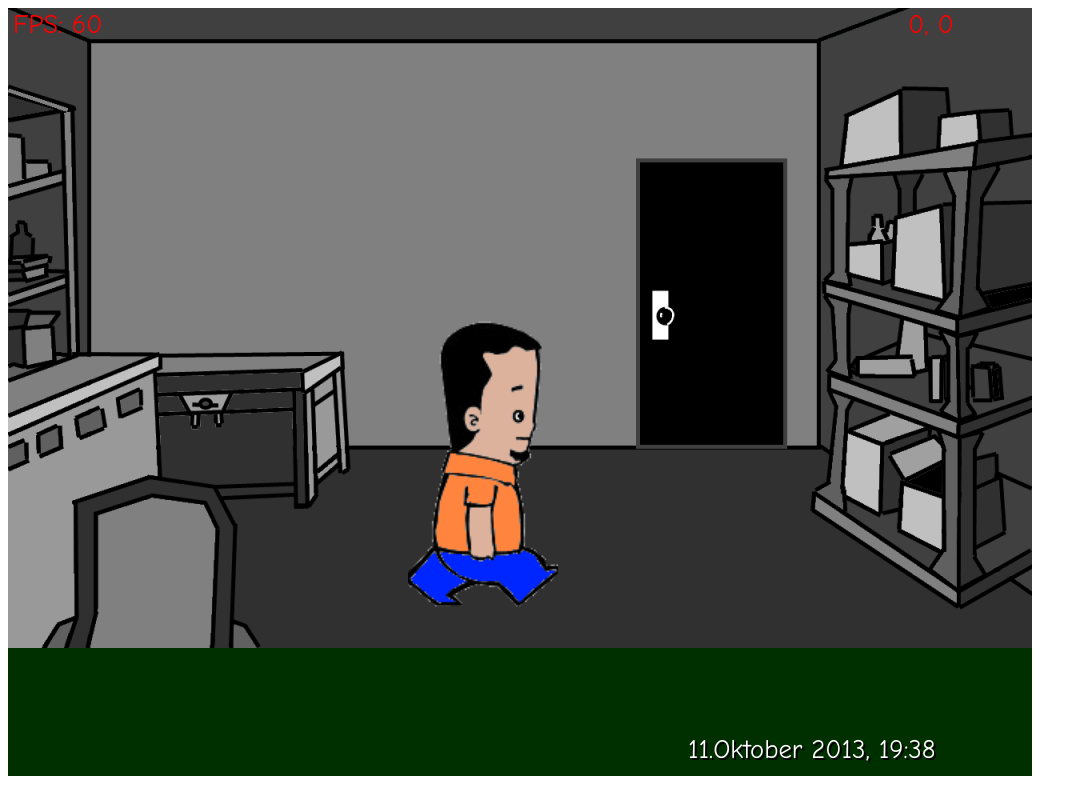
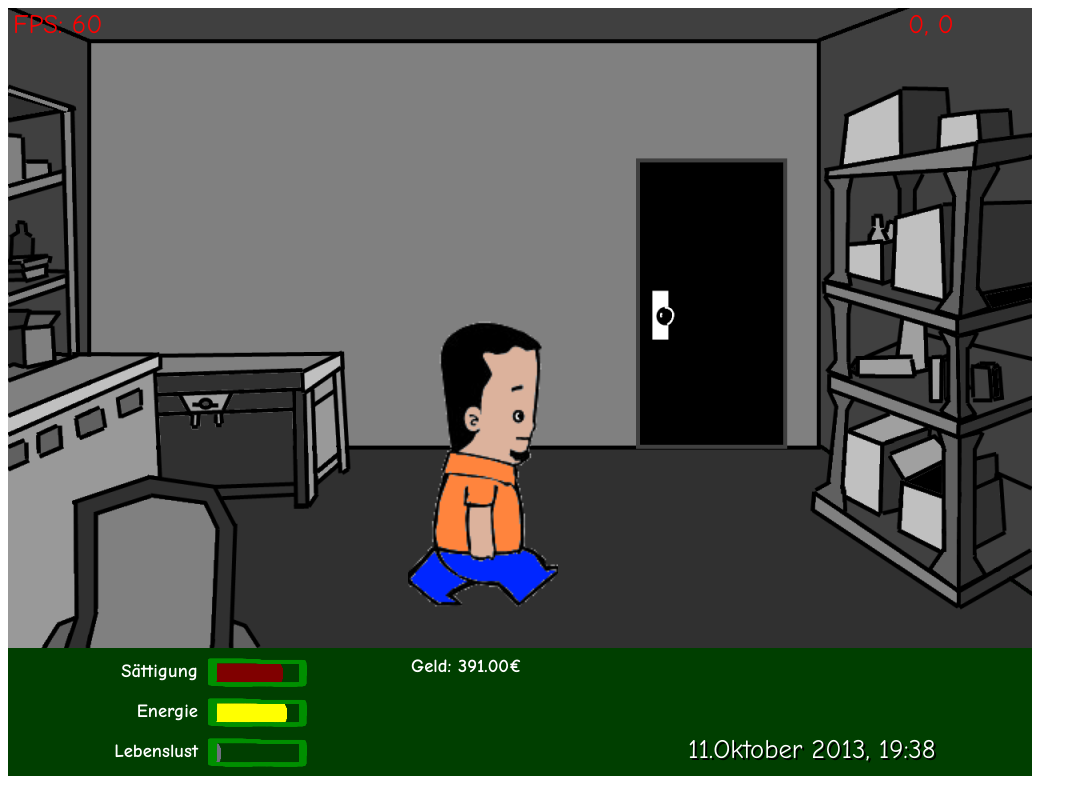
Before and after one commit to ReddogStone/hartz-wars-iv, a plain HTML site: page index.html in a window 1280 px wide. Shown: the whole page, without its empty margins (0-1087 px from the left). Drawn offline with Linux system fonts and the light colour scheme.

Commit message:
- Fixed a bug with the wrong combination of transform matrices - Adjusted the code to full usage of viewports

```diff
--- a/engine/progress.js
+++ b/engine/progress.js
@@ -21,6 +21,16 @@ function Progress(size, texture, fillRect, frameRect) {
 	this.addChild(this._frameSprite);
 }
 Progress.extends(Node, {
+	get z() {
+		return this._z;
+	},
+	set z(value) {
+		this._z = value;
+		if (this._fillSpriteLeft) { this._fillSpriteLeft.z = value; }
+		if (this._fillSpriteMiddle) { this._fillSpriteMiddle.z = value; }
+		if (this._fillSpriteRight) { this._fillSpriteRight.z = value; }
+		if (this._frameSprite) { this._frameSprite.z = value + 1; }
+	},
 	get frameColor() {
 		return this._frameSprite.color;
 	},
--- a/engine/viewport.js
+++ b/engine/viewport.js
@@ -1,10 +1,12 @@
 'use strict';
 
-function Viewport(rect) {
-	this.rect = Rect.clone(rect);
-	this.buffer = document.createElement('canvas');
-	this.buffer.width = rect.sx;
-	this.buffer.height = rect.sy;
+function Viewport(destRect, size) {
+	this.destRect = Rect.clone(destRect);
+	var size = size ? Size.clone(size) : new Size(destRect.sx, destRect.sy);
+	this.size = size;
+	this._buffer = document.createElement('canvas');
+	this._buffer.width = size.x;
+	this._buffer.height = size.y;
 }
 
 Viewport.extends(Object, {
@@ -20,7 +22,7 @@ Viewport.extends(Object, {
 				for (var childIndex = 0; childIndex < children.length; ++childIndex) {
 					var child = children[childIndex];
 					var childTransform = child.getTransform();
-					stack.push([child, childTransform.combine(transform)]);
+					stack.push([child, transform.combine(childTransform)]);
 				}
 
 				if (node.renderSelf) {
@@ -33,14 +35,18 @@ Viewport.extends(Object, {
 	render: function(context, scene) {
 		var flatList = this._gatherChildren(scene);
 		flatList.sort(function(a, b) {return (a.z - b.z);} );
+		var buffer = this._buffer;
+		var bufferContext = buffer.getContext('2d');
+		bufferContext.clearRect(0, 0, buffer.width, buffer.height);
+
 		for (var i = 0; i < flatList.length; ++i) {
 			var current = flatList[i];
 			var node = current[0];
 			var transform = current[1];
-			context.save();
-			transform.setToContext(context);
-			node.renderSelf(context);
-			context.restore();
+			transform.setToContext(bufferContext);
+			node.renderSelf(bufferContext);
 		}
+		var destRect = this.destRect;
+		context.drawImage(buffer, destRect.x, destRect.y, destRect.sx, destRect.sy);
 	}
 });
--- a/game/uiscene.js
+++ b/game/uiscene.js
@@ -7,8 +7,10 @@ var uiSceneTemplate = ( function() {
 			background: {
 				type: 'Sprite',
 				size: {x: 1024, y: 128},
-				pos: {x: 0, y: 640},
+				pos: {x: 0, y: 0},
+				scale: {x: 1, y: 1},
 				color: {green: 0.25},
+				z: 0
 			},
 			moneyLabel: {
 				type: 'Label',
@@ -16,14 +18,16 @@ var uiSceneTemplate = ( function() {
 				text: 'Geld: ',
 				font: {family: 'Comic Sans MS', size: 14, weight: 900},
 				color: Color.white,
-				pos: {x: 450, y: 650}
+				pos: {x: 450, y: 10},
+				z: 1
 			},
 			moneyAmountLabel: {
 				type: 'Label',
 				text: '100€',
 				font: {family: 'Comic Sans MS', size: 14, weight: 900},
 				color: Color.white,
-				pos: {x: 450, y: 650}
+				pos: {x: 450, y: 10},
+				z: 1
 			},
 			saturationProgress: {
 				type: 'Progress',
@@ -31,9 +35,10 @@ var uiSceneTemplate = ( function() {
 				texture: 'data/progress.png',
 				fillRect: {x: 0, y: 72, sx: 30, sy: 72},
 				frameRect: {x: 0, y: 0, sx: 215, sy: 72},
-				pos: {x: 200, y: 650},
+				pos: {x: 200, y: 10},
 				frameColor: {green: 0.56},
 				fillColor: {red: 0.5},
+				z: 1,
 				progress: 0.5,
 				children: {
 					label: {
@@ -52,9 +57,10 @@ var uiSceneTemplate = ( function() {
 				texture: 'data/progress.png',
 				fillRect: {x: 0, y: 72, sx: 30, sy: 72},
 				frameRect: {x: 0, y: 0, sx: 215, sy: 72},
-				pos: {x: 200, y: 690},
+				pos: {x: 200, y: 50},
 				frameColor: {green: 0.56},
 				fillColor: {red: 1, green: 1},
+				z: 1,
 				progress: 0.5,
 				children: {
 					label: {
@@ -73,9 +79,10 @@ var uiSceneTemplate = ( function() {
 				texture: 'data/progress.png',
 				fillRect: {x: 0, y: 72, sx: 30, sy: 72},
 				frameRect: {x: 0, y: 0, sx: 215, sy: 72},
-				pos: {x: 200, y: 730},
+				pos: {x: 200, y: 90},
 				frameColor: {green: 0.56},
 				fillColor: {red: 0.44, green: 0.44, blue: 0.5},
+				z: 1,
 				progress: 0.5,
 				children: {
 					label: {
--- a/index.html
+++ b/index.html
@@ -65,7 +65,8 @@
 	var g_root;
 	var g_player;
 
-	var g_mainViewport = new Viewport(new Rect(0, 0, 1024, 640));
+	var g_mainViewport = new Viewport(new Rect(0, 0, 1024, 640), new Size(1024, 640));
+	var g_uiViewport = new Viewport(new Rect(0, 640, 1024, 128), new Size(1024, 128));
 
 	function animate(lastTime, canvas, context){
 		// update
@@ -93,9 +94,8 @@
 		context.fillRect(0, 0, canvas.width, canvas.height);
 
 		// draw scene
-//		g_root.render(context);
-
-		g_mainViewport.render(context, g_roomScene);
+		g_mainViewport.render(context, g_root);
+		g_uiViewport.render(context, g_uiScene);
 
 		// draw fps
 		context.font = "20pt Comic Sans MS";
@@ -177,7 +177,7 @@
 		g_player = new Player();
 		g_roomScene = new RoomScene();
 		g_roomScene.onExitToStreet = function() {
-			g_root.children[0] = g_streetScene;
+			g_root = g_streetScene;
 			g_root.init();
 			var playerBody = g_player.body = g_streetScene.playerBody;
 			playerBody.pos = new Pos(850, 280);
@@ -191,7 +191,7 @@
 
 		g_barScene = new BarScene();
 		g_barScene.onExitToStreet = function() {
-			g_root.children[0] = g_streetScene;
+			g_root = g_streetScene;
 			g_root.init();
 			var playerBody = g_player.body = g_streetScene.playerBody;
 			playerBody.pos = new Pos(100, 170);
@@ -207,15 +207,15 @@
 
 		g_streetScene = new StreetScene();
 		g_streetScene.onEnterHome = function() {
-			g_root.children[0] = g_roomScene;
+			g_root = g_roomScene;
 			g_root.init();
 		};
 		g_streetScene.onEnterBar = function() {
-			g_root.children[0] = g_barScene;
+			g_root = g_barScene;
 			g_root.init();
 		};
 		g_streetScene.onExitToSupermarket = function() {
-			g_root.children[0] = g_supermarketOutsideScene;
+			g_root = g_supermarketOutsideScene;
 			g_root.init();
 			var playerBody = g_player.body = g_supermarketOutsideScene.playerBody;
 			playerBody.pos = new Pos(1000, 700);
@@ -226,7 +226,7 @@
 		g_supermarketOutsideScene.onEnterSupermarket = function() {
 		};
 		g_supermarketOutsideScene.onExitToStreet = function() {
-			g_root.children[0] = g_streetScene;
+			g_root = g_streetScene;
 			g_root.init();
 			var playerBody = g_player.body = g_streetScene.playerBody;
 			playerBody.pos = new Pos(60, 170);
@@ -234,12 +234,12 @@
 			playerBody.z = 0;
 		};
 		g_supermarketOutsideScene.onEnterSupermarket = function() {
-			g_root.children[0] = g_supermarketInsideScene;
+			g_root = g_supermarketInsideScene;
 			g_root.init();
 		};
 		g_supermarketInsideScene = new SupermarketInsideScene();
 		g_supermarketInsideScene.onExit = function() {
-			g_root.children[0] = g_supermarketOutsideScene;
+			g_root = g_supermarketOutsideScene;
 			g_root.init();
 			var playerBody = g_player.body = g_streetScene.playerBody;
 			playerBody.pos = new Pos(60, 170);
@@ -269,9 +269,7 @@
 		g_player.fun = 5;
 		g_player.money = 391;
 
-		g_root = new Scene();
-		g_root.addChild(g_roomScene);
-		g_root.addChild(g_uiScene);
+		g_root = g_roomScene;
 /*		var playerBody = g_player.body = g_supermarketOutsideScene.playerBody;
 		playerBody.pos = new Pos(1000, 680);
 		playerBody.scale = new Size(-0.8, 0.8);
```
